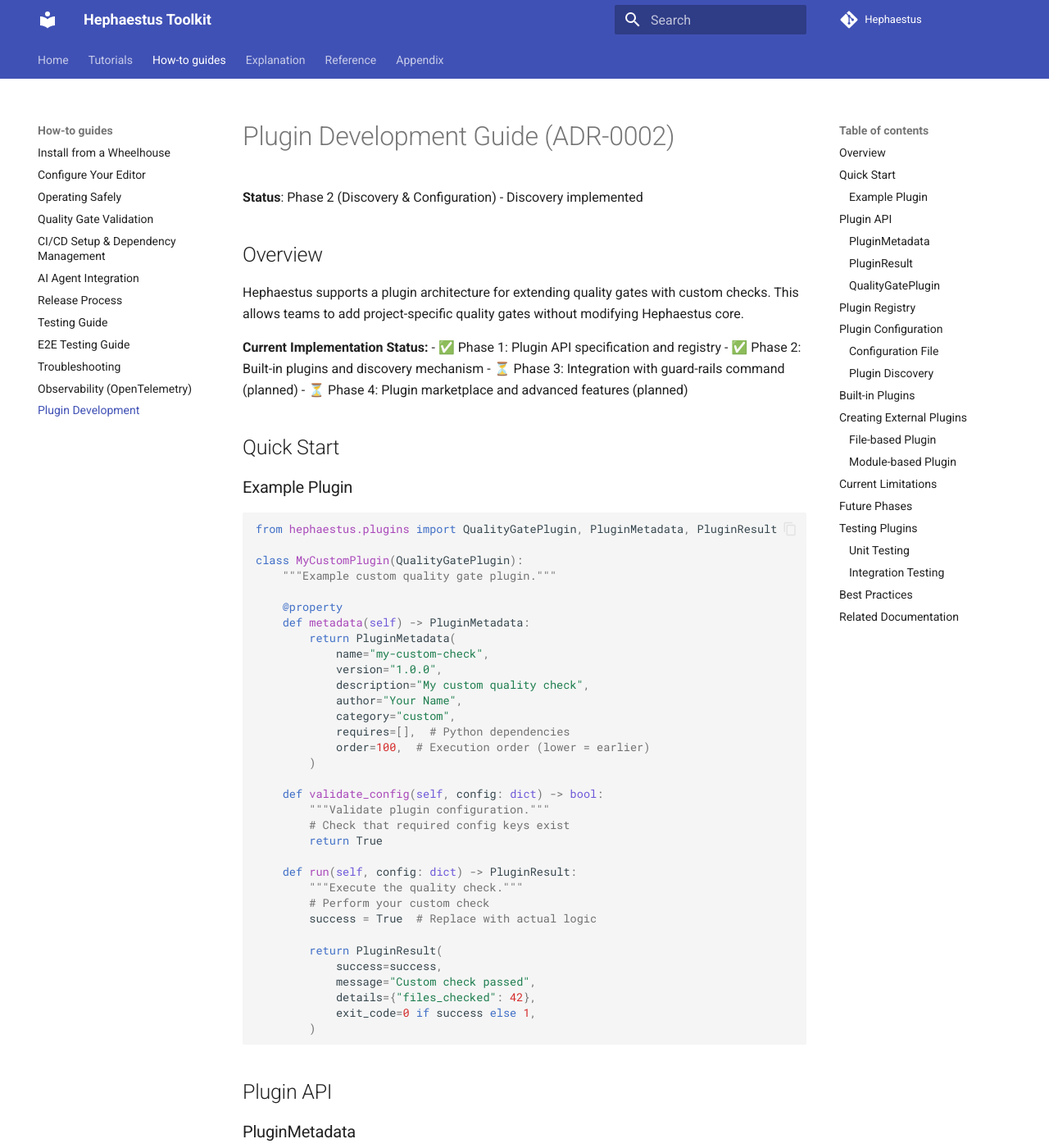
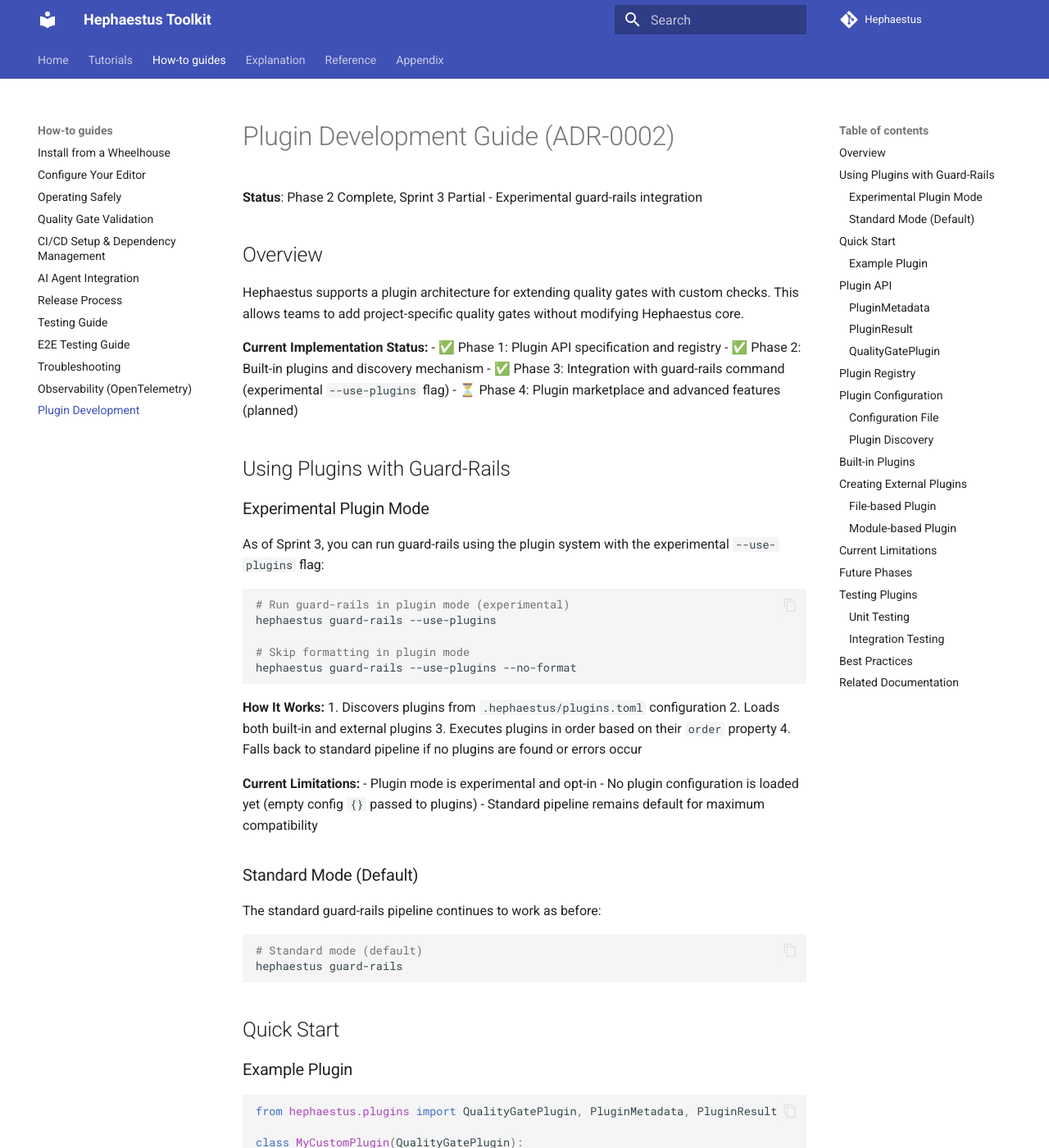
Before and after one commit to IAmJonoBo/Hephaestus, an MkDocs documentation site: the page built from docs/how-to/plugin-development.md, in a window 1280 px wide and 1400 px high. Shown: the whole window at 82% size. Built offline with MkDocs 1.6.1 and Material for MkDocs 9.7.7, drawn with Linux system fonts in a browser that asks for light colours; comment, search, counter and statistics services are not loaded.

Commit message:
Update ADR-002 and documentation for Sprint 3 plugin integration
Co-authored-by: IAmJonoBo <20725096+IAmJonoBo@users.noreply.github.com>

````diff
--- a/docs/adr/0002-plugin-architecture.md
+++ b/docs/adr/0002-plugin-architecture.md
@@ -1,6 +1,6 @@
 # ADR 0002: Plugin Architecture for Extensible Quality Gates
 
-- Status: Phase 2 Implemented
+- Status: Phase 2 Implemented, Sprint 3 Partial
 - Date: 2025-01-11
 - Last Updated: 2025-01-XX
 - Supersedes: N/A
@@ -318,19 +318,21 @@ def run_quality_gates(config_path: str) -> bool:
 - [x] Refactor existing gates to plugins (built-in plugins implemented)
 - [x] Implement plugin discovery (discovery mechanism complete with file and module loading)
 - [x] Add plugin validation (configuration validation and plugin loading implemented)
-- [ ] Update guard-rails to use plugin system (deferred to Sprint 3 - backward compatible approach maintained)
-- [x] Maintain backward compatibility (built-in plugins available, guard-rails unchanged)
+- [x] Update guard-rails to use plugin system (experimental --use-plugins flag added in Sprint 3)
+- [x] Maintain backward compatibility (built-in plugins available, standard mode remains default)
 
-**Sprint 2 Status**: Discovery and configuration loading complete. Guard-rails integration deferred to maintain backward compatibility and allow gradual adoption.
+**Sprint 2 Status**: Discovery and configuration loading complete. Guard-rails integration completed in Sprint 3 with experimental flag for gradual adoption.
 
-### Sprint 3: Ecosystem Development (In Progress)
+### Sprint 3: Ecosystem Development (In Progress - Partial Completion)
 
 - [x] Document plugin development (comprehensive guide updated with Phase 2 features)
 - [x] Create example plugins (examples added to documentation)
+- [x] Integrate plugin system with guard-rails command (experimental --use-plugins flag implemented)
 - [ ] Publish plugin template (planned)
 - [ ] Build plugin catalog (planned)
 - [ ] Establish review process (planned)
-- [ ] Integrate plugin system with guard-rails command (planned)
+
+**Sprint 3 Status**: Guard-rails integration complete with experimental plugin mode. Users can opt-in to plugin-based execution with `--use-plugins` flag. Standard pipeline remains default for backward compatibility.
 
 ### Sprint 4: Advanced Features
 
@@ -416,6 +418,7 @@ class BanditPlugin(QualityGatePlugin):
 
 - 2025-01-11: Proposed (documented in ADR)
 - 2025-10-09: Sprint 1 Complete - Foundation implemented
-- 2025-10-09: Sprint 2 Partial - Built-in plugins implemented, discovery deferred to Sprint 3
-- Future: Sprint 3 - Plugin discovery and ecosystem development
+- 2025-10-09: Sprint 2 Complete - Built-in plugins and discovery implemented
+- 2025-10-XX: Sprint 3 Partial - Guard-rails integration with experimental --use-plugins flag
+- Future: Sprint 3 Complete - Plugin template, catalog, review process
 - Future: Sprint 4 - Advanced features (dependency resolution, versioning, marketplace)
--- a/docs/how-to/plugin-development.md
+++ b/docs/how-to/plugin-development.md
@@ -1,6 +1,6 @@
 # Plugin Development Guide (ADR-0002)
 
-**Status**: Phase 2 (Discovery & Configuration) - Discovery implemented
+**Status**: Phase 2 Complete, Sprint 3 Partial - Experimental guard-rails integration
 
 ## Overview
 
@@ -9,8 +9,42 @@ Hephaestus supports a plugin architecture for extending quality gates with custo
 **Current Implementation Status:**
 - ✅ Phase 1: Plugin API specification and registry
 - ✅ Phase 2: Built-in plugins and discovery mechanism
-- ⏳ Phase 3: Integration with guard-rails command (planned)
+- ✅ Phase 3: Integration with guard-rails command (experimental `--use-plugins` flag)
 - ⏳ Phase 4: Plugin marketplace and advanced features (planned)
+
+## Using Plugins with Guard-Rails
+
+### Experimental Plugin Mode
+
+As of Sprint 3, you can run guard-rails using the plugin system with the experimental `--use-plugins` flag:
+
+```bash
+# Run guard-rails in plugin mode (experimental)
+hephaestus guard-rails --use-plugins
+
+# Skip formatting in plugin mode
+hephaestus guard-rails --use-plugins --no-format
+```
+
+**How It Works:**
+1. Discovers plugins from `.hephaestus/plugins.toml` configuration
+2. Loads both built-in and external plugins
+3. Executes plugins in order based on their `order` property
+4. Falls back to standard pipeline if no plugins are found or errors occur
+
+**Current Limitations:**
+- Plugin mode is experimental and opt-in
+- No plugin configuration is loaded yet (empty config `{}` passed to plugins)
+- Standard pipeline remains default for maximum compatibility
+
+### Standard Mode (Default)
+
+The standard guard-rails pipeline continues to work as before:
+
+```bash
+# Standard mode (default)
+hephaestus guard-rails
+```
 
 ## Quick Start
 
````
